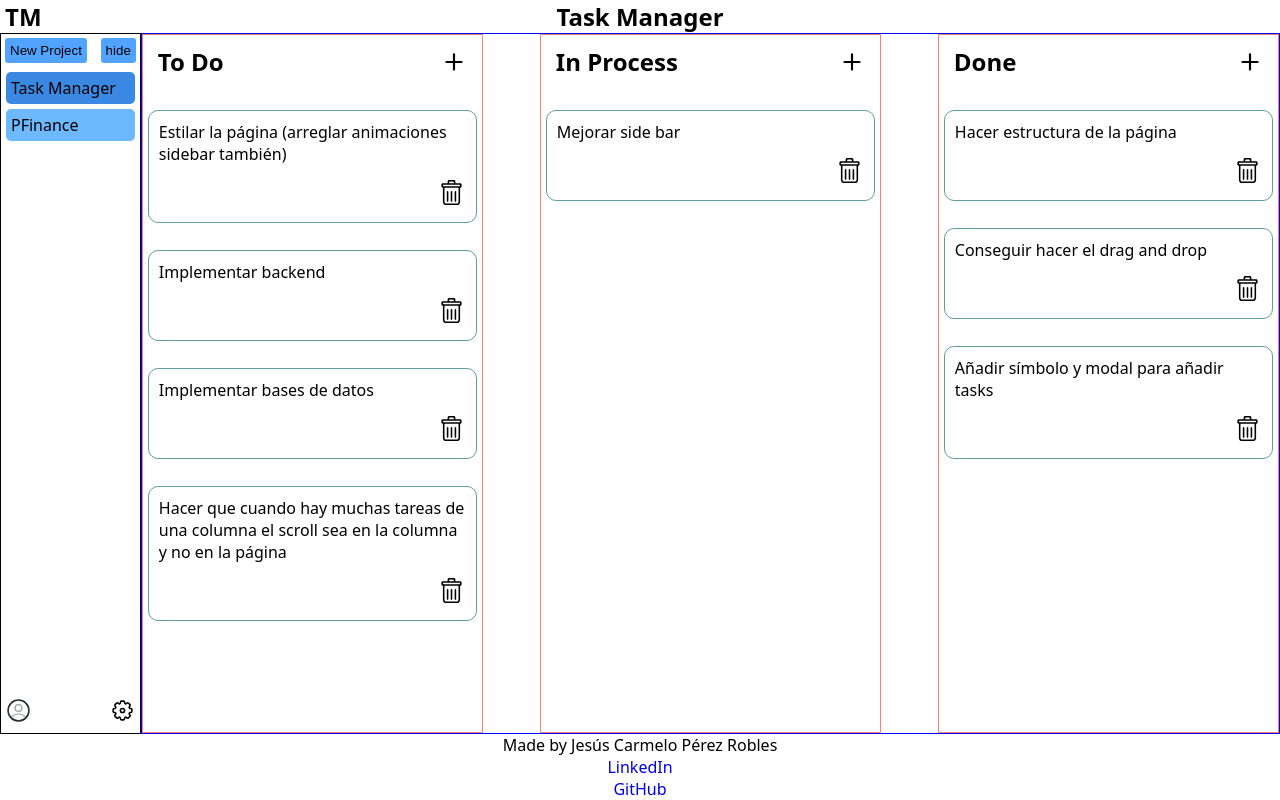
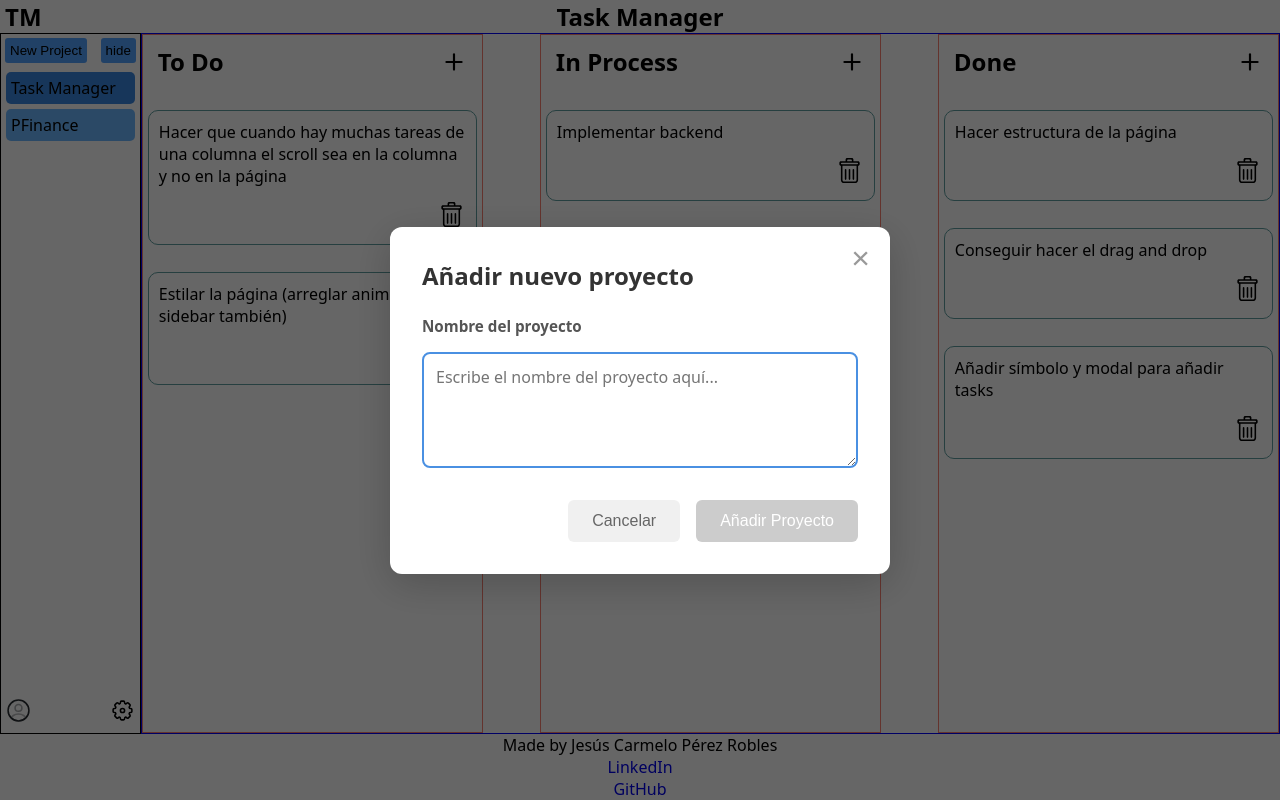
Before and after one commit to jesuscpr/task-manager, a React (Vite) app in the folder task-manager-front/: page / in a window 1280 px wide. Both pictures are taken after a click on the button "New Project". Built offline with nearby package versions, Linux system fonts and the light colour scheme.

Commit message:
Added (Projects Modal)

```diff
--- a/task-manager-front/src/App.css
+++ b/task-manager-front/src/App.css
@@ -152,3 +152,169 @@
 #footer a {
   text-decoration: none;
 }
+
+/* Modal */
+.modal-overlay {
+  position: fixed;
+  top: 0;
+  left: 0;
+  right: 0;
+  bottom: 0;
+  background-color: rgba(0, 0, 0, 0.6);
+  display: flex;
+  justify-content: center;
+  align-items: center;
+  z-index: 1000;
+  animation: fadeIn 0.3s ease-out;
+}
+
+.modal-overlay.closing {
+  animation: fadeOut 0.3s ease-out;
+}
+
+@keyframes fadeIn {
+  from {
+    opacity: 0;
+  }
+  to {
+    opacity: 1;
+  }
+}
+
+@keyframes fadeOut {
+  from {
+    opacity: 1;
+  }
+  to {
+    opacity: 0;
+  }
+}
+
+.modal-content {
+  background: white;
+  padding: 2rem;
+  border-radius: 12px;
+  width: 90%;
+  max-width: 500px;
+  position: relative;
+  box-shadow: 0 10px 40px rgba(0, 0, 0, 0.2);
+  animation: appear 0.3s ease-out;
+}
+
+.modal-content.closing {
+  animation: disappear 0.3s ease-out;
+}
+
+@keyframes appear {
+  from {
+    transform: scale(0);
+    opacity: 0;
+  }
+  to {
+    transform: scale(1);
+    opacity: 1;
+  }
+}
+
+@keyframes disappear {
+  from {
+    transform: scale(1);
+    opacity: 1;
+  }
+  to {
+    transform: scale(0);
+    opacity: 0;
+  }
+}
+
+.modal-close {
+  position: absolute;
+  top: 15px;
+  right: 20px;
+  font-size: 32px;
+  border: none;
+  background: none;
+  cursor: pointer;
+  color: #999;
+  line-height: 1;
+  transition: color 0.2s;
+}
+
+.modal-close:hover {
+  color: #333;
+}
+
+.modal-title {
+  margin: 0 0 1.5rem 0;
+  font-size: 1.5rem;
+  color: #333;
+}
+
+.form-container {
+  display: flex;
+  flex-direction: column;
+  gap: 1rem;
+}
+
+.form-label {
+  font-weight: 600;
+  color: #555;
+  font-size: 0.95rem;
+}
+
+.form-textarea {
+  width: 100%;
+  padding: 0.75rem;
+  border: 2px solid #e0e0e0;
+  border-radius: 8px;
+  font-family: inherit;
+  font-size: 1rem;
+  resize: vertical;
+  transition: border-color 0.2s;
+}
+
+.form-textarea:focus {
+  outline: none;
+  border-color: #4a90e2;
+}
+
+.modal-buttons {
+  display: flex;
+  gap: 1rem;
+  justify-content: flex-end;
+  margin-top: 1rem;
+}
+
+.btn-cancel,
+.btn-submit {
+  padding: 0.75rem 1.5rem;
+  border: none;
+  border-radius: 6px;
+  font-size: 1rem;
+  cursor: pointer;
+  transition: all 0.2s;
+  font-weight: 500;
+}
+
+.btn-cancel {
+  background-color: #f0f0f0;
+  color: #666;
+}
+
+.btn-cancel:hover {
+  background-color: #e0e0e0;
+}
+
+.btn-submit {
+  background-color: #4a90e2;
+  color: white;
+}
+
+.btn-submit:hover {
+  background-color: #357abd;
+}
+
+.btn-submit:disabled {
+  background-color: #ccc;
+  cursor: not-allowed;
+}
--- a/task-manager-front/src/App.jsx
+++ b/task-manager-front/src/App.jsx
@@ -10,13 +10,12 @@ import profileIcon from './assets/profile.svg'
 const initialTasks = [
   {id: 1, project: 1, task: "Hacer estructura de la página", status: "done"},
   {id: 2, project: 1, task: "Conseguir hacer el drag and drop", status: "done"},
-  {id: 3, project: 1, task: "Estilar la página (arreglar animaciones sidebar también)", status: "todo"},
-  {id: 4, project: 1, task: "Mejorar side bar", status: "inprocess"},
+  {id: 3, project: 1, task: "Hacer que cuando hay muchas tareas de una columna el scroll sea en la columna y no en la página", status: "todo"},
+  {id: 4, project: 1, task: "Estilar la página (arreglar animaciones sidebar también)", status: "todo"},
   {id: 5, project: 1, task: "Añadir símbolo y modal para añadir tasks", status: "done"},
-  {id: 6, project: 1, task: "Implementar backend", status: "todo"},
-  {id: 7, project: 1, task: "Implementar bases de datos", status: "todo"},
-  {id: 8, project: 1, task: "Hacer que cuando hay muchas tareas de una columna el scroll sea en la columna y no en la página", status: "todo"},
-  {id: 9, project: 2, task: "Hacer estructura de PFinance", status: "todo"}
+  {id: 6, project: 1, task: "Implementar backend", status: "inprocess"},
+  {id: 7, project: 1, task: "Implementar bases de datos", status: "inprocess"},
+  {id: 8, project: 2, task: "Hacer estructura de PFinance", status: "todo"}
 ]
 
 const initialProjects = [
@@ -38,6 +37,31 @@ function App() {
   useEffect(() => {
     setTasks(initialTasks.filter(task => task.project === 1))
   }, [])
+
+  const handleCloseModal = () => {
+    setIsClosing(true)
+    setTimeout(() => {
+      setIsModalOpen(false)
+      setIsClosing(false)
+    }, 300) // Duración de la animación
+  }
+
+  const handleSubmit = (e) => {
+    e.preventDefault()
+    if (newProjectText.trim()) {
+      handleAddProject(newProjectText)
+      setNewProjectText('')
+      handleCloseModal()
+    }
+  }
+
+  const handleAddProject = (newProject) => {
+    const newProjectObj = {
+      id: projects.length > 0 ? Math.max(...projects.map(project => project.id)) + 1 : 1,
+      name: newProject
+    }
+    setProjects([...projects, newProjectObj])
+  }
 
   const handleProjectChange = (id) => {
     setTasks(initialTasks.filter(task => task.project === id))
@@ -167,6 +191,52 @@ function App() {
           <img src={profileIcon}  className='profileIcon' />
           <img src={settingsIcon} className='settingsIcon' />
         </div>
+
+        {isModalOpen && (
+          <div
+            className={`modal-overlay ${isClosing ? 'closing' : ''}`}
+            onClick={handleCloseModal}
+          >
+            <div
+              className={`modal-content ${isClosing ? 'closing' : ''}`}
+              onClick={(e) => e.stopPropagation()}
+            >
+              <button className='modal-close' onClick={handleCloseModal}>
+                &times;
+              </button>
+              <h3 className='modal-title'>Añadir nuevo proyecto</h3>
+
+              <div className='form-container'>
+                <label className='form-label'>Nombre del proyecto</label>
+                <textarea
+                  value={newProjectText}
+                  onChange={(e) => setNewProjectText(e.target.value)}
+                  placeholder='Escribe el nombre del proyecto aquí...'
+                  className='form-textarea'
+                  rows='4'
+                  autoFocus
+                />
+
+                <div className='modal-buttons'>
+                  <button
+                    type='button'
+                    onClick={handleCloseModal}
+                    className='btn-cancel'
+                  >
+                    Cancelar
+                  </button>
+                  <button
+                    onClick={handleSubmit}
+                    className='btn-submit'
+                    disabled={!newProjectText.trim()}
+                  >
+                    Añadir Proyecto
+                  </button>
+                </div>
+              </div>
+            </div>
+          </div>
+        )}
       </aside>
       <main id="manager">
         <TaskColumn
```
Also changed, not shown: 2 other files (tests, documents, lock files or other folders).
